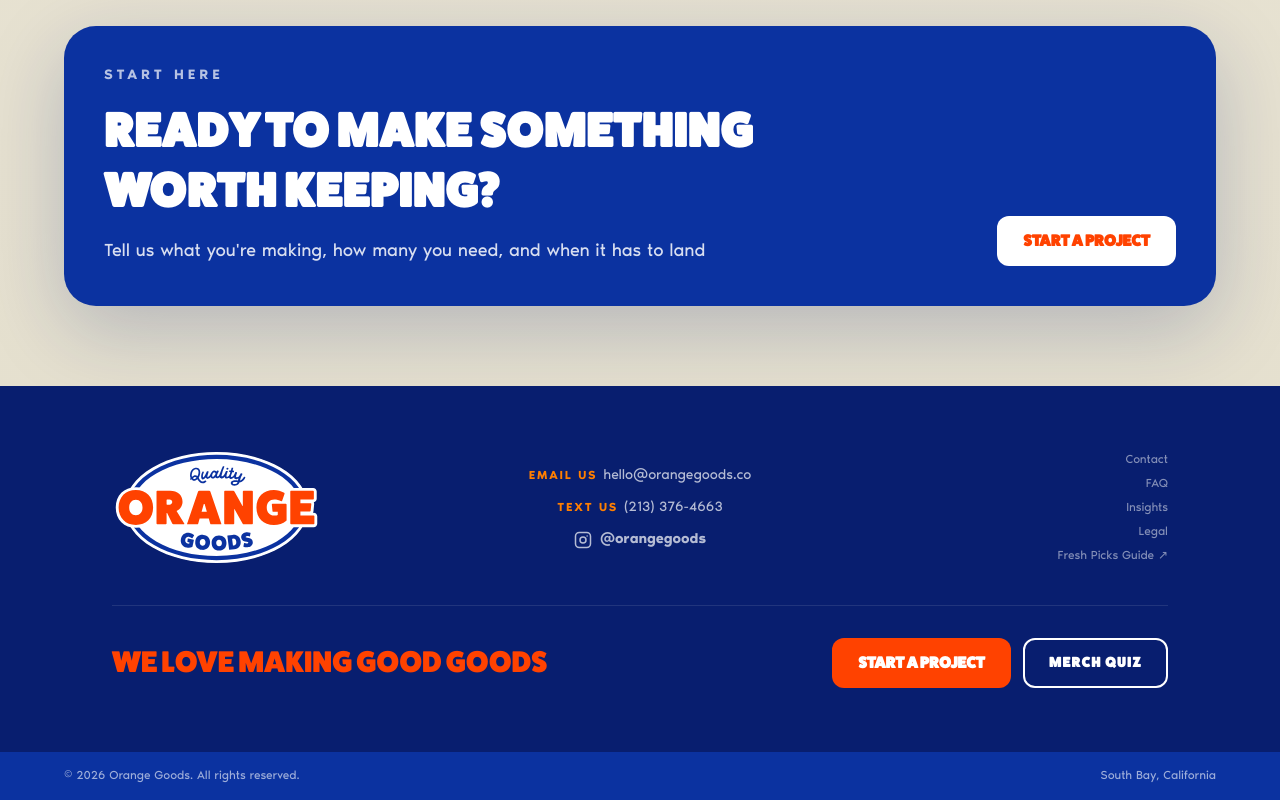
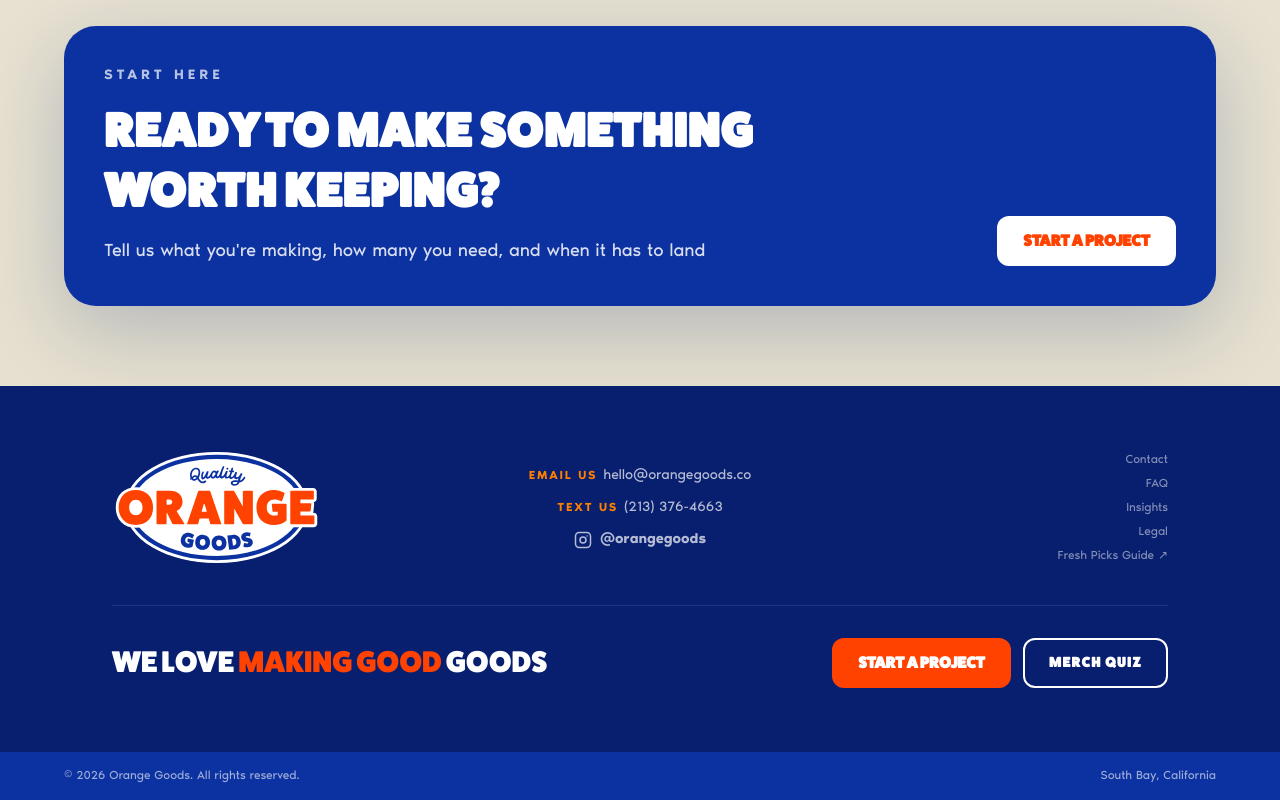
Before and after one commit to hanaajones/orangegoods-website, a Next.js app: page / in a window 1280 px wide. Shown: the part 6966-7766 px from the top of the page. Built offline with nearby package versions, Linux system fonts and the light colour scheme.

Commit message:
style: footer tagline — 'We love' + 'goods' white, 'making good' orange

```diff
--- a/components/Footer.tsx
+++ b/components/Footer.tsx
@@ -87,10 +87,10 @@
           {/* CTA row */}
           <div className="mt-10 flex flex-col items-start gap-4 border-t border-white/10 pt-8 md:flex-row md:items-center md:justify-between">
             <p
-              className="text-2xl uppercase leading-tight text-[#FF4200] md:text-3xl"
+              className="text-2xl uppercase leading-tight text-white md:text-3xl"
               style={{ fontFamily: "var(--font-display)" }}
             >
-              We love making good goods
+              We love <span className="text-[#FF4200]">making good</span> goods
             </p>
             <div className="flex flex-wrap gap-3">
               <a
```
